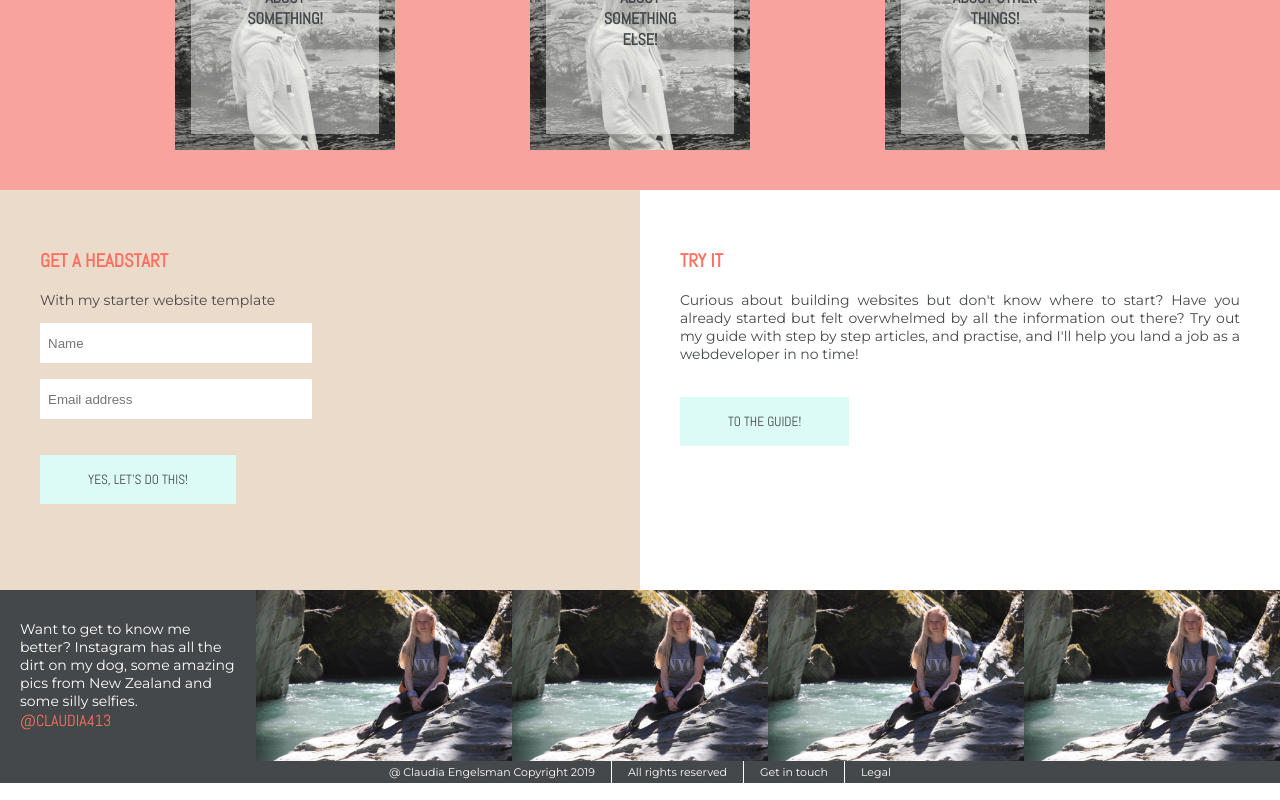
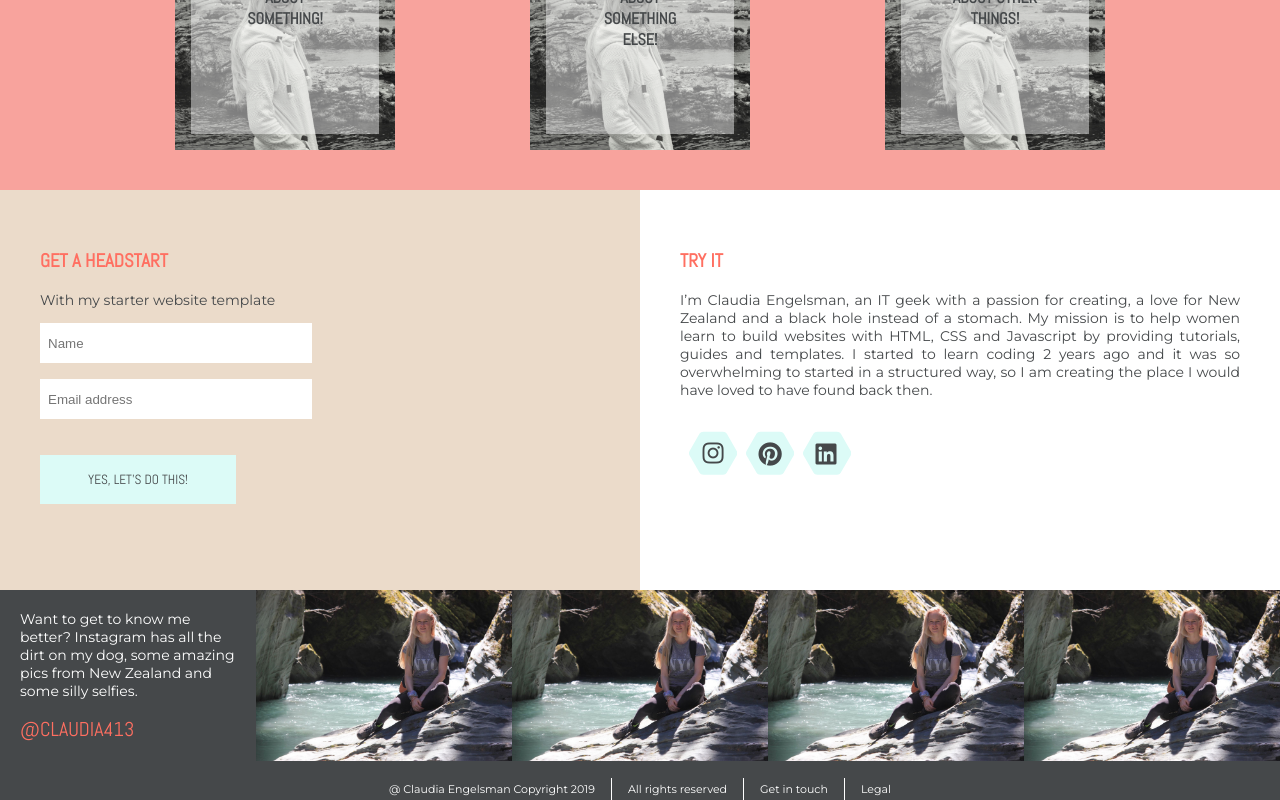
Before and after one commit to Claudia413/supreme-octo-fun, a Vue app: page /#/ in a window 1280 px wide. Shown: the part 1650-2450 px from the top of the page. Built offline with nearby package versions, Linux system fonts and the light colour scheme; a web font is replaced by a local one.

Commit message:
Make icon bar styling accessible for whole homepage

```diff
--- a/src/assets/main.scss
+++ b/src/assets/main.scss
@@ -53,3 +53,54 @@ button {
        font-weight: 600;
    }
 }
+
+a {
+    font-size: 20px;
+    text-decoration: none;
+    color: inherit;
+    margin: 16px 0;
+    &:hover,
+    &:focus {
+        font-weight: 600;
+    }
+}
+
+.icon-bar {
+    display: flex;
+    width: 180px;
+    flex-direction: row;
+    align-items: center;
+    justify-content: space-evenly;
+
+    .hex-background {
+        height: 48px;
+        width: 48px;
+        background-image: url("./../assets/hexagonal.svg");
+        background-position: center;
+        background-repeat: no-repeat;
+        background-origin: border-box;
+        background-size: contain;
+        display: flex;
+        justify-content: center;
+        align-items: center;
+        transition: 0.3s color ease;
+
+        &:hover,
+        &:focus {
+            color: $text-darkbg;
+            transition: 0.3s color ease;
+        }
+    }
+
+    .fab {
+        font-size: 24px;
+        width: 23px;
+        height: 23px;
+    }
+
+    .fa-instagram {
+        display: flex;
+        justify-content: center;
+        align-items: center;
+    }
+}
--- a/src/components/MenuSlide.vue
+++ b/src/components/MenuSlide.vue
@@ -22,7 +22,7 @@
 					<i class="fab fa-pinterest"></i>
 				</a>
 				<a href="#" class="hex-background">
-					<i class="fab fa-github"></i>
+					<i class="fab fa-linkedin"></i>
 				</a>
 			</div>
 		</div>
@@ -119,50 +119,5 @@ export default {
 	box-sizing: border-box;
 	background-color: white;
 	align-items: center;
-	a {
-		font-size: 20px;
-		text-decoration: none;
-		color: inherit;
-		margin: 16px 0;
-		&:hover,
-		&:focus {
-			font-weight: 600;
-		}
-	}
-	.icon-bar {
-		display: flex;
-		width: 180px;
-		flex-direction: row;
-		align-items: center;
-		justify-content: space-evenly;
-		.hex-background {
-			height: 48px;
-			width: 48px;
-			background-image: url("./../assets/hexagonal.svg");
-			background-position: center;
-			background-repeat: no-repeat;
-			background-origin: border-box;
-			background-size: contain;
-			display: flex;
-			justify-content: center;
-			align-items: center;
-			transition: 0.3s color ease;
-			&:hover,
-			&:focus {
-				color: $text-darkbg;
-				transition: 0.3s color ease;
-			}
-		}
-		.fab {
-			font-size: 24px;
-			width: 23px;
-			height: 23px;
-		}
-		.fa-instagram {
-			display: flex;
-			justify-content: center;
-			align-items: center;
-		}
-	}
 }
 </style>
--- a/src/views/Home.vue
+++ b/src/views/Home.vue
@@ -27,13 +27,11 @@
 				viewBox="0 0 480 480"
 				style="enable-background:new 0 0 483.013 483.013;"
 				fill="#DCFBF7"
-				xml:space="preserve"
-			>
+				xml:space="preserve">
 				<path
 					d="M477.043,219.205L378.575,48.677c-7.974-13.802-22.683-22.292-38.607-22.292H143.041c-15.923,0-30.628,8.49-38.608,22.292
-	L5.971,219.205c-7.961,13.801-7.961,30.785,0,44.588l98.462,170.543c7.98,13.802,22.685,22.293,38.608,22.293h196.926
-	c15.925,0,30.634-8.491,38.607-22.293l98.469-170.543C485.003,249.99,485.003,233.006,477.043,219.205z"
-				></path>
+					L5.971,219.205c-7.961,13.801-7.961,30.785,0,44.588l98.462,170.543c7.98,13.802,22.685,22.293,38.608,22.293h196.926
+					c15.925,0,30.634-8.491,38.607-22.293l98.469-170.543C485.003,249.99,485.003,233.006,477.043,219.205z"></path>
 			</svg>
 			<svg
 				class="hexagon-bg small"
@@ -46,13 +44,11 @@
 				viewBox="0 0 480 480"
 				style="enable-background:new 0 0 483.013 483.013;"
 				fill="#DCFBF7"
-				xml:space="preserve"
-			>
+				xml:space="preserve">
 				<path
 					d="M477.043,219.205L378.575,48.677c-7.974-13.802-22.683-22.292-38.607-22.292H143.041c-15.923,0-30.628,8.49-38.608,22.292
-	L5.971,219.205c-7.961,13.801-7.961,30.785,0,44.588l98.462,170.543c7.98,13.802,22.685,22.293,38.608,22.293h196.926
-	c15.925,0,30.634-8.491,38.607-22.293l98.469-170.543C485.003,249.99,485.003,233.006,477.043,219.205z"
-				></path>
+					L5.971,219.205c-7.961,13.801-7.961,30.785,0,44.588l98.462,170.543c7.98,13.802,22.685,22.293,38.608,22.293h196.926
+					c15.925,0,30.634-8.491,38.607-22.293l98.469-170.543C485.003,249.99,485.003,233.006,477.043,219.205z"></path>
 			</svg>
 			<transition name="fade-out" mode="out-in">
 				<div class="number" v-bind:key="slideIndex">0{{slideIndex}}</div>
@@ -114,8 +110,20 @@
 		</section>
 		<section class="bio-link-text text-block">
 			<h3>Try it</h3>
-			<p>Curious about building websites but don't know where to start? Have you already started but felt overwhelmed by all the information out there? Try out my guide with step by step articles, and practise, and I'll help you land a job as a webdeveloper in no time!</p>
-			<button class="mt-2">To the guide!</button>
+			<p>I’m Claudia Engelsman, an IT geek with a passion for creating, a love for New Zealand and a black hole instead of a stomach.
+			My mission is to help women learn to build websites with HTML, CSS and Javascript by providing tutorials, guides and templates. I started to learn coding 2 years ago and it was so overwhelming to started in a structured way, so I am creating the place I would have loved to have found back then.
+			</p>
+			<div class="icon-bar">
+				<a href="#" class="hex-background">
+					<i class="fab fa-instagram"></i>
+				</a>
+				<a href="#" class="hex-background">
+					<i class="fab fa-pinterest"></i>
+				</a>
+				<a href="#" class="hex-background">
+					<i class="fab fa-linkedin"></i>
+				</a>
+			</div>
 		</section>
 		<Footer class="footer"/>
 	</div>
@@ -196,7 +204,7 @@ export default {
 }
 .intro-pic {
 	grid-area: intro-pic;
-	object-position: top;
+	object-position: center;
 }
 .intro-text {
 	grid-area: intro-text;
```
